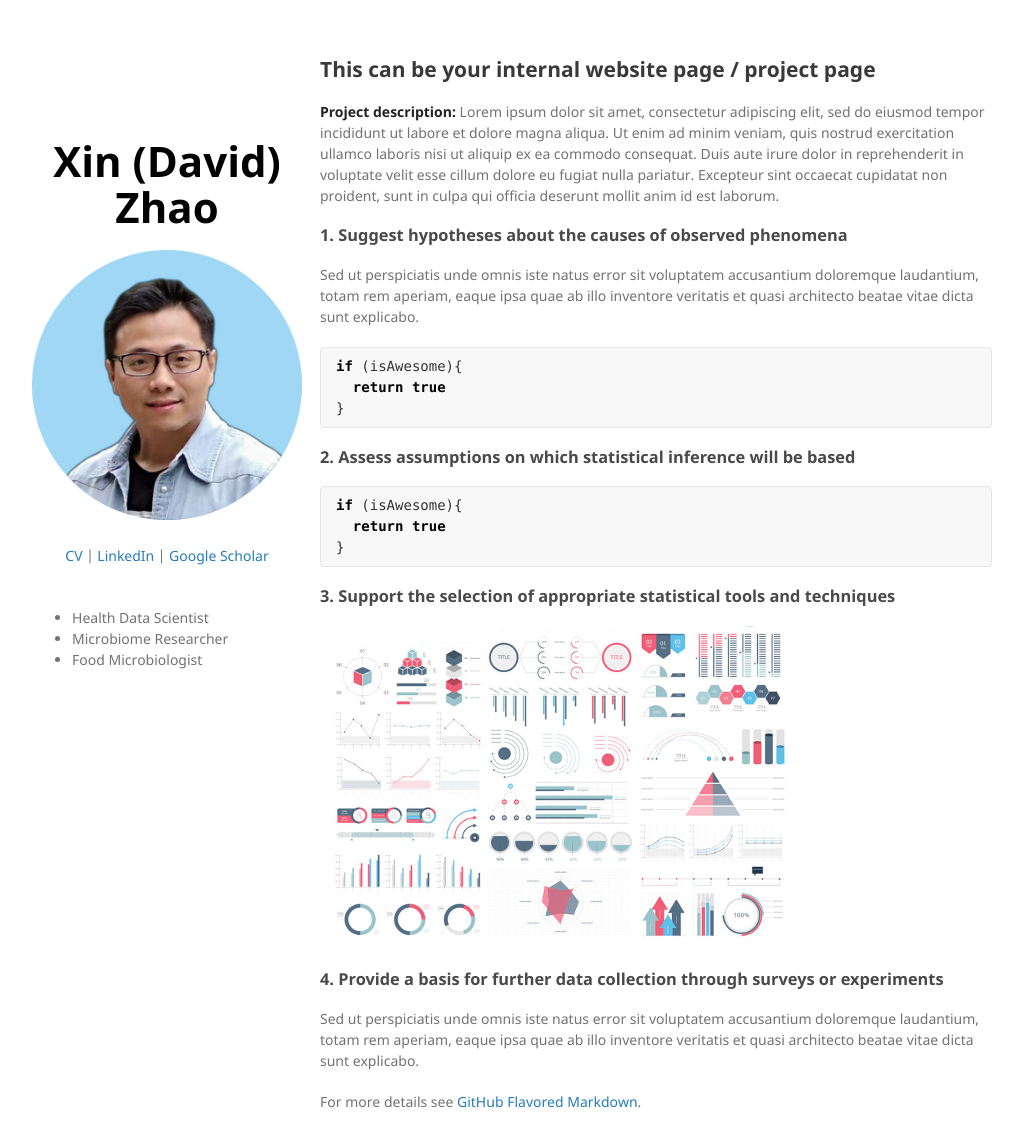
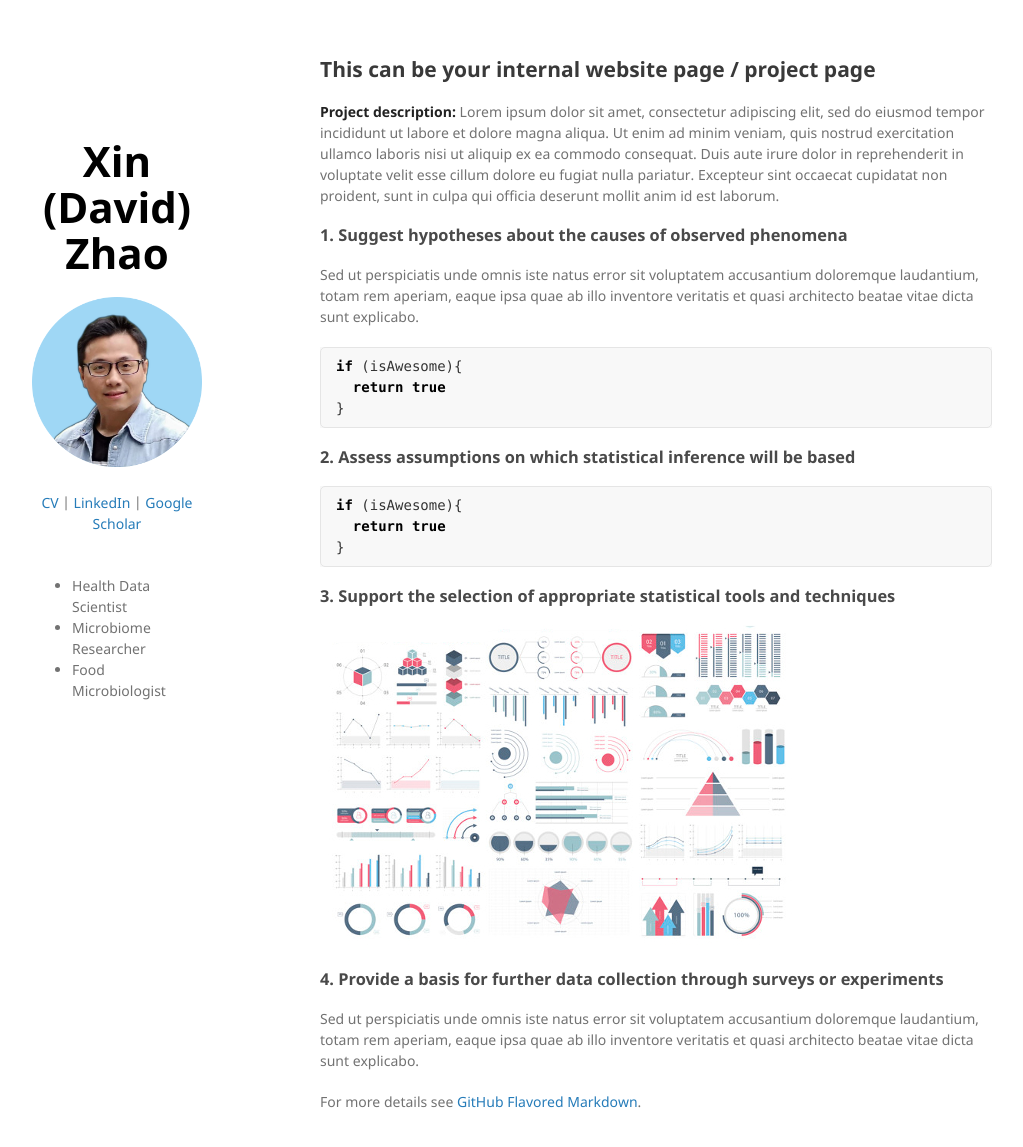
Before and after one commit to davidzhao1015/zhao1015-david.github.io, a Jekyll site: the page built from sample_page.md, in a window 1280 px wide and 1182 px high. Shown: the top 1147 px of the window, without its empty margins (128-1151 px from the left). Built offline with Jekyll 4.4.1, drawn with Linux system fonts in a browser that asks for light colours; our own code applies the rules of GitHub Pages for plain Markdown files.

Commit message:
updated header width in css

```diff
--- a/_sass/jekyll-theme-minimal.scss
+++ b/_sass/jekyll-theme-minimal.scss
@@ -105,7 +105,8 @@ img {
 }
 
 header {
-  width:270px;
+  // the original width 270px
+  width: 170px;
   float:left;
   position:fixed;
   padding-top: 80px;
```
